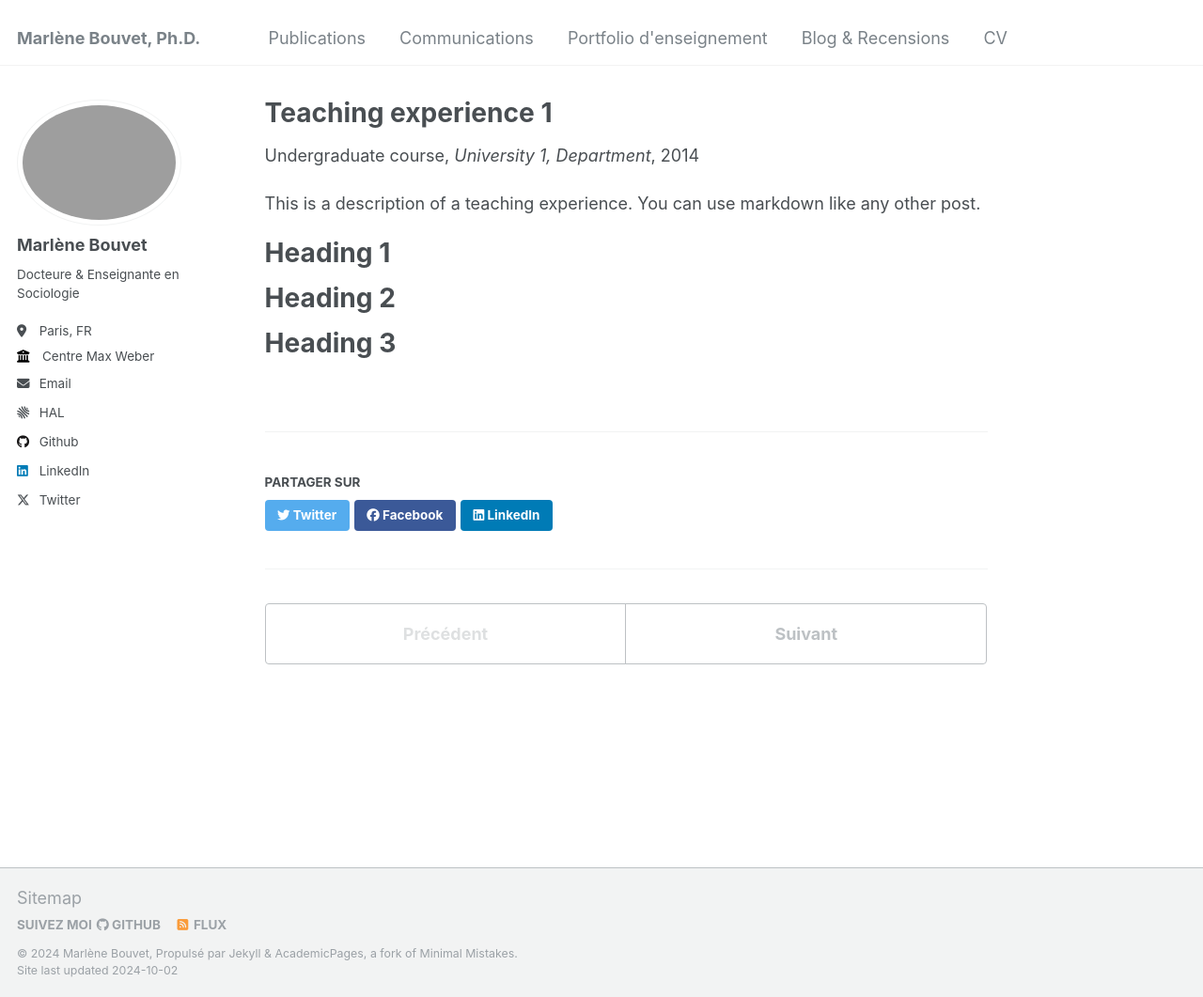
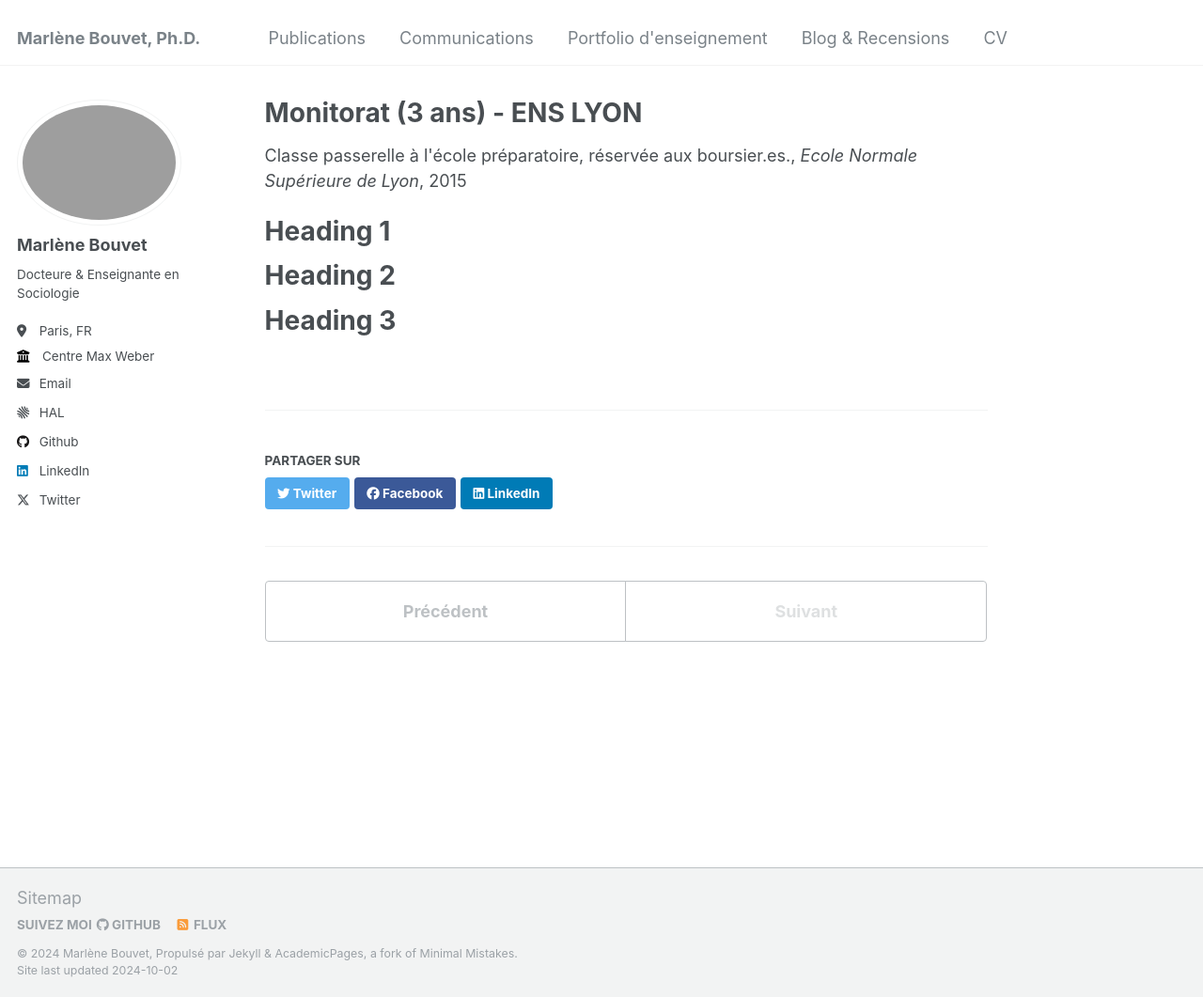
Before and after one commit to marlenebouvet/marlenebouvet.fr, a Jekyll site: the page built from _teaching/2014-spring-teaching-1.md, in a window 1280 px wide and 1061 px high. Shown: the whole window at 94% size. Built offline with Jekyll 4.4.1, drawn with Linux system fonts in a browser that asks for light colours; some web fonts are replaced.

Commit message:
2015 ENS Monitorat

```diff
--- a/_teaching/2014-spring-teaching-1.md
+++ b/_teaching/2014-spring-teaching-1.md
@@ -1,14 +1,11 @@
 ---
-title: "Teaching experience 1"
+title: "Monitorat (3 ans) - ENS LYON"
 collection: teaching
-type: "Undergraduate course"
-permalink: /teaching/2014-spring-teaching-1
-venue: "University 1, Department"
-date: 2014-01-01
-location: "City, Country"
+type: "Classe passerelle à l'école préparatoire, réservée aux boursier.es."
+venue: "Ecole Normale Supérieure de Lyon"
+date: 2015-09-01
+location: "Lyon"
 ---
-
-This is a description of a teaching experience. You can use markdown like any other post.
 
 Heading 1
 ======
```
